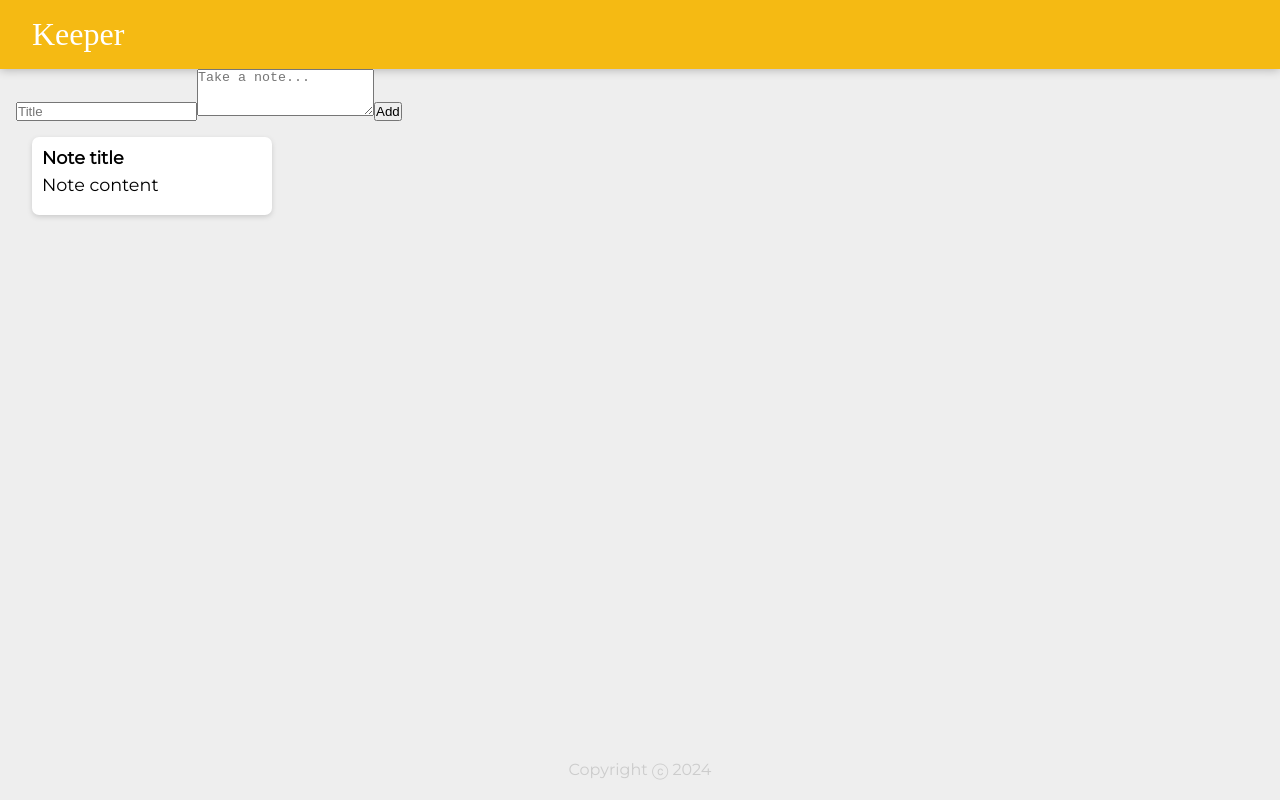
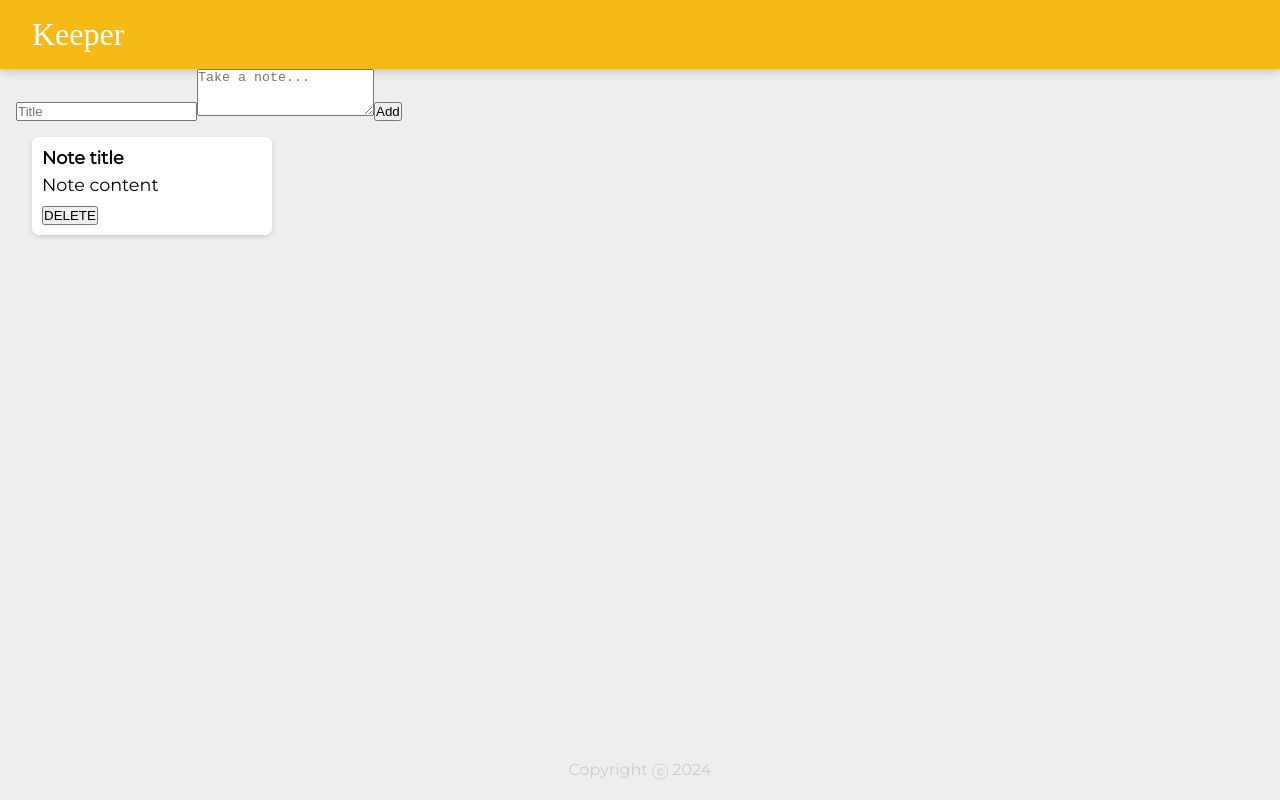
Before and after one commit to Shubham75511/Note-Saver, a React (Vite) app: page / in a window 1280 px wide. Built offline with nearby package versions, Linux system fonts and the light colour scheme; a web font is replaced by a local one.

Commit message:
Update Note.jsx

```diff
--- a/src/components/Note.jsx
+++ b/src/components/Note.jsx
@@ -1,8 +1,11 @@
+
+
 function Note(props) {
     return (
         <div className="note">
             <h1>{props.title}</h1>
             <p>{props.content}</p>
+            <button>DELETE</button>
         </div>
     );
 }
```
